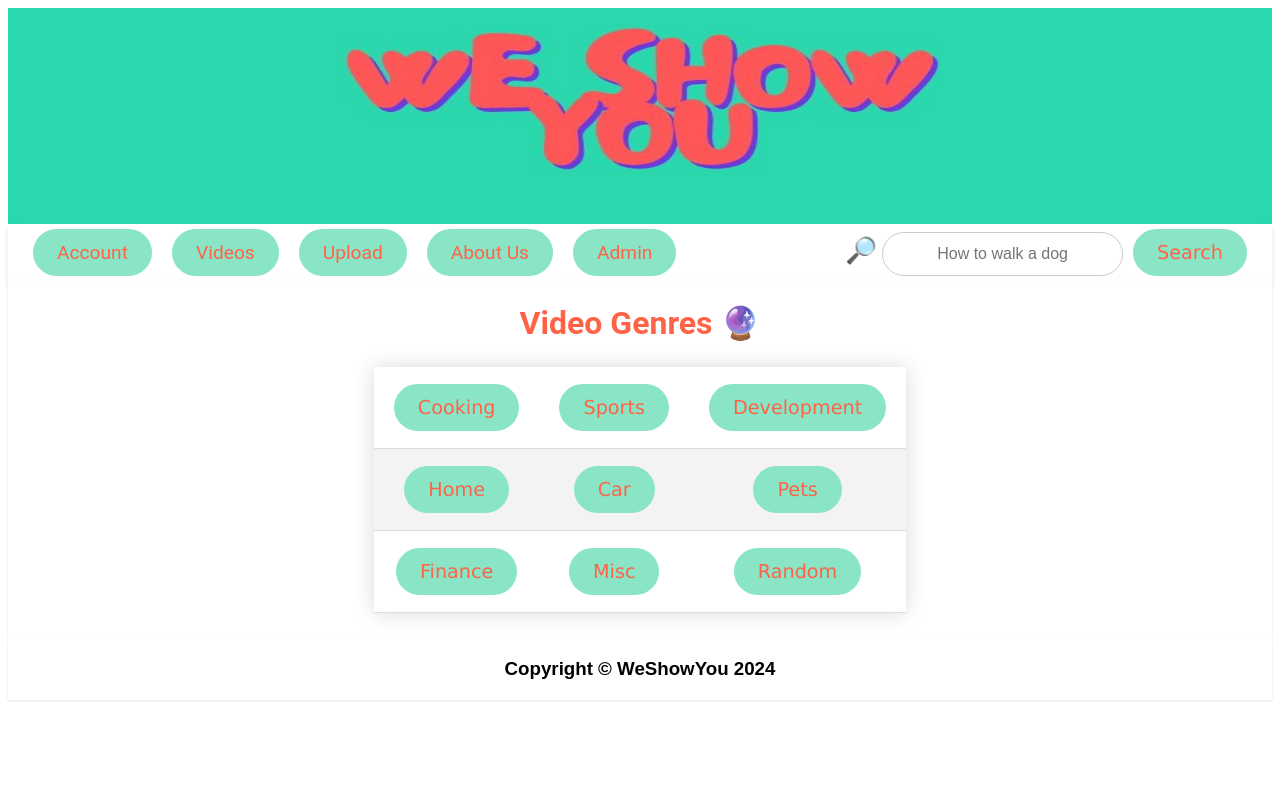
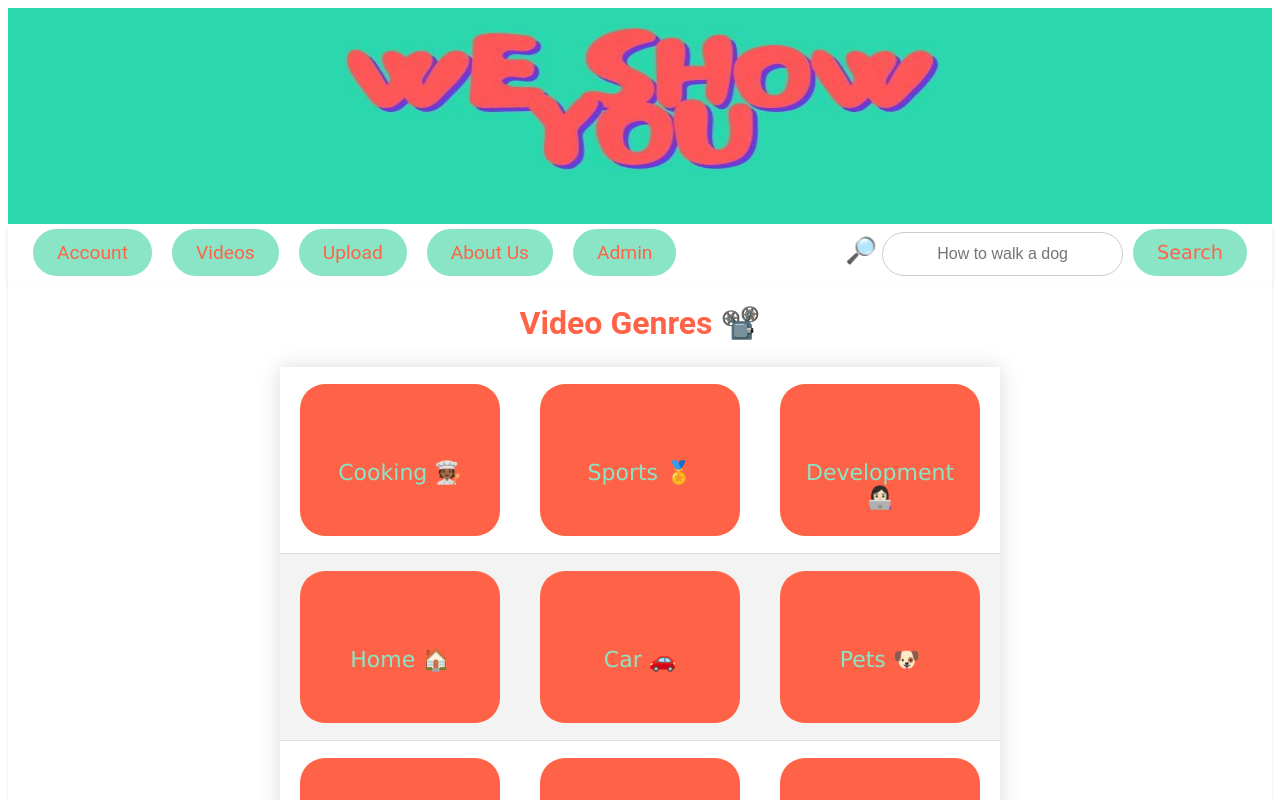
Before and after one commit to rooneyarizona/weshowyou, a React (Create React App) app: page /videoGenres in a window 1280 px wide. Shown: the top 800 px of the page. Built offline with nearby package versions, Linux system fonts and the light colour scheme; no server answers.

Commit message:
Changed video genre formatting

```diff
--- a/src/components/VideoUpload.jsx
+++ b/src/components/VideoUpload.jsx
@@ -56,24 +56,28 @@ function VideoUpload({ onUpload }) {
             type="text"
             placeholder={"User Name"}
             value={userName}
+            required
             onChange={(e) => setUserName(e.target.value)}
           />
           <input
             type="text"
             placeholder="Title"
             value={title}
+            required
             onChange={(e) => setTitle(e.target.value)}
           />
           <input
             type="text"
             placeholder="Description"
             value={description}
+            required
             onChange={(e) => setDescription(e.target.value)}
           />
           <input
             type="text"
             placeholder="Genre"
             value={genre}
+            required
             onChange={(e) => setGenre(e.target.value)}
           />
           <button onClick={handleSubmit}>Upload Video</button>
--- a/src/index.css
+++ b/src/index.css
@@ -69,6 +69,30 @@ img {
 .navbar-buttons {
   display: flex;
   gap: 10px;
+}
+.paddedButton {
+  cursor: pointer;
+  background: #ff6347;
+  color: #8ae4c6;
+  font-size: 22px;
+  padding: 4.75rem 1.5rem;
+  margin: 5px;
+  border: none;
+  border-radius: 25px;
+  font-family:Verdana, Geneva, Tahoma, sans-serif;
+  transition: background-color 0.3s ease;
+  width: 200px;
+  height: 50px;
+}
+
+
+.paddedButton:hover {
+  background-color: #76d4b5;
+}
+paddedButton a {
+  color: inherit;
+  text-decoration: none;
+  font-family: 'Roboto', sans-serif;
 }
 .videoGenreTable{
   border-collapse: collapse;
--- a/src/pages/AboutUs.jsx
+++ b/src/pages/AboutUs.jsx
@@ -2,18 +2,18 @@ import { NavLink } from "react-router-dom";
 
 function AboutUs() {
   return (
+    <>
+    <h1>About Us 📖</h1>
     <div className="mainTextContent">
-      <p className="pageLinks">
-        <NavLink to={"/contactUs"}>
-          <h1>Contact Us</h1>
-        </NavLink>
-      </p>
-      <p className="pageLinks">
-        <NavLink to={"/about"}>
-          <h1>About Us</h1>
-        </NavLink>
-      </p>
+      <NavLink to={"/contactUs"}>
+        <button className="paddedButton">Contact Us</button>
+      </NavLink>
+
+      <NavLink to={"/about"}>
+        <button className="paddedButton">About Us</button>
+      </NavLink>
     </div>
+    </>
   );
 }
 
--- a/src/pages/Account.jsx
+++ b/src/pages/Account.jsx
@@ -4,21 +4,18 @@ function Account() {
   return (
     <>
       <div className="mainTextContent">
-        <p className="pageLinks">
+        <h1>Account 🧑‍💻</h1>
         <NavLink to={"/register"}>
-            <h1>Register</h1>
+          <button className="paddedButton">Register</button>
         </NavLink>
-        </p>
-        <p className="pageLinks">
+
         <NavLink to={"/login"}>
-            <h1>Login</h1>
+          <button className="paddedButton">Login</button>
         </NavLink>
-        </p>
-        <p className="pageLinks">
+
         <NavLink to={"/logout"}>
-            <h1>Logout</h1>
+          <button className="paddedButton">Logout</button>
         </NavLink>
-        </p>
       </div>
     </>
   );
--- a/src/pages/Upload.jsx
+++ b/src/pages/Upload.jsx
@@ -16,8 +16,7 @@ const s3 = new AWS.S3();
 
 function Upload({ title, videoUrl }) {
   const [uploadResult, setUploadResult] = useState("");
-  const {globalUserName} = useUsers();
-
+  const { globalUserName } = useUsers();
 
   const saveVideoMetadata = (title, description, genre, videoUrl, userName) => {
     fetch("http://localhost:5000/api/videos", {
@@ -73,18 +72,18 @@ function Upload({ title, videoUrl }) {
     <div>
       <h1 align="center">Upload</h1>
       <ul className="mainTextContent">
-        ⌛ Maximum length = 5 minutes
-        🙈 No inappropriate content
-        🙉 No cussing/swearing
-        🎓 Must be a demonstration
+        ⌛ Maximum length = 5 minutes 🙈 No inappropriate content 🙉 No
+        cussing/swearing 🎓 Must be a demonstration
       </ul>
       <div className="main-container">
         <VideoUpload onUpload={handleVideoUpload} />
         <div id="result">
           <h1>{uploadResult}</h1>
           {uploadResult && <VideoItem title={title} videoUrl={videoUrl} />}
-          <NavLink to="/videos">
-            <p className="pageLinks"><h1>Back to Videos</h1></p>
+          <NavLink to="/videoGenres">
+            <p className="pageLinks">
+              <h1>Back to Videos</h1>
+            </p>
           </NavLink>
         </div>
       </div>
--- a/src/pages/VideoGenres.jsx
+++ b/src/pages/VideoGenres.jsx
@@ -12,23 +12,23 @@ function VideoGenres() {
 
   return (
     <div>
-      <h1>Video Genres 🔮</h1>
+      <h1>Video Genres 📽️</h1>
       <table className="videoGenreTable">
         <tbody>
           <tr>
-            <td><button onClick={() => handleGenreSelection("Cooking")}>Cooking</button></td>
-            <td><button onClick={() => handleGenreSelection("Sports")}>Sports</button></td>
-            <td><button onClick={() => handleGenreSelection("Development")}>Development</button></td>
+            <td><button className="paddedButton" onClick={() => handleGenreSelection("Cooking")}>Cooking 🧑🏾‍🍳</button></td>
+            <td><button className="paddedButton" onClick={() => handleGenreSelection("Sports")}>Sports 🏅</button></td>
+            <td><button className="paddedButton" onClick={() => handleGenreSelection("Development")}>Development 👩🏻‍💻</button></td>
           </tr>
           <tr>
-            <td><button onClick={() => handleGenreSelection("Home")}>Home</button></td>
-            <td><button onClick={() => handleGenreSelection("Car")}>Car</button></td>
-            <td><button onClick={() => handleGenreSelection("Pets")}>Pets</button></td>
+            <td><button className="paddedButton" onClick={() => handleGenreSelection("Home")}>Home 🏠</button></td>
+            <td><button className="paddedButton" onClick={() => handleGenreSelection("Car")}>Car 🚗</button></td>
+            <td><button className="paddedButton" onClick={() => handleGenreSelection("Pets")}>Pets 🐶</button></td>
           </tr>
           <tr>
-            <td><button onClick={() => handleGenreSelection("Finance")}>Finance</button></td>
-            <td><button onClick={() => handleGenreSelection("Misc")}>Misc</button></td>
-            <td><button onClick={() => handleGenreSelection("Random")}>Random</button></td>
+            <td><button className="paddedButton" onClick={() => handleGenreSelection("Finance")}>Finance 💷</button></td>
+            <td><button className="paddedButton" onClick={() => handleGenreSelection("Misc")}>Misc 🎨</button></td>
+            <td><button className="paddedButton" onClick={() => handleGenreSelection("Random")}>Random 🔮</button></td>
           </tr>
         </tbody>
       </table>
```
Lines whose indentation alone changed are shown as unchanged.
